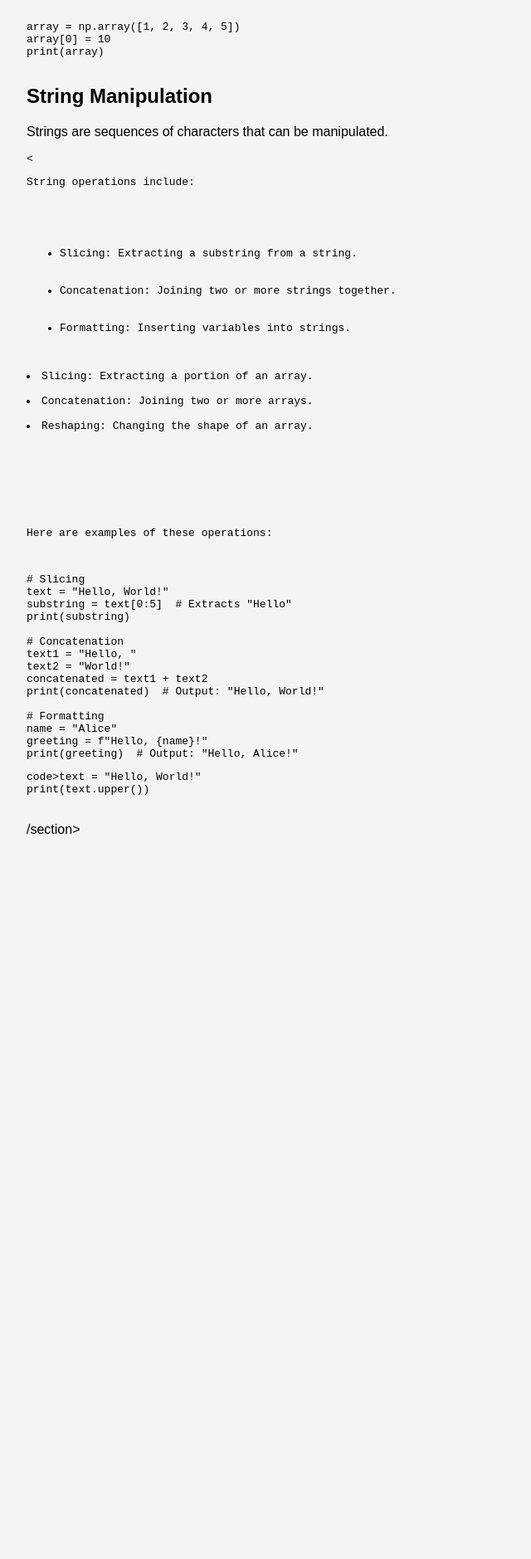
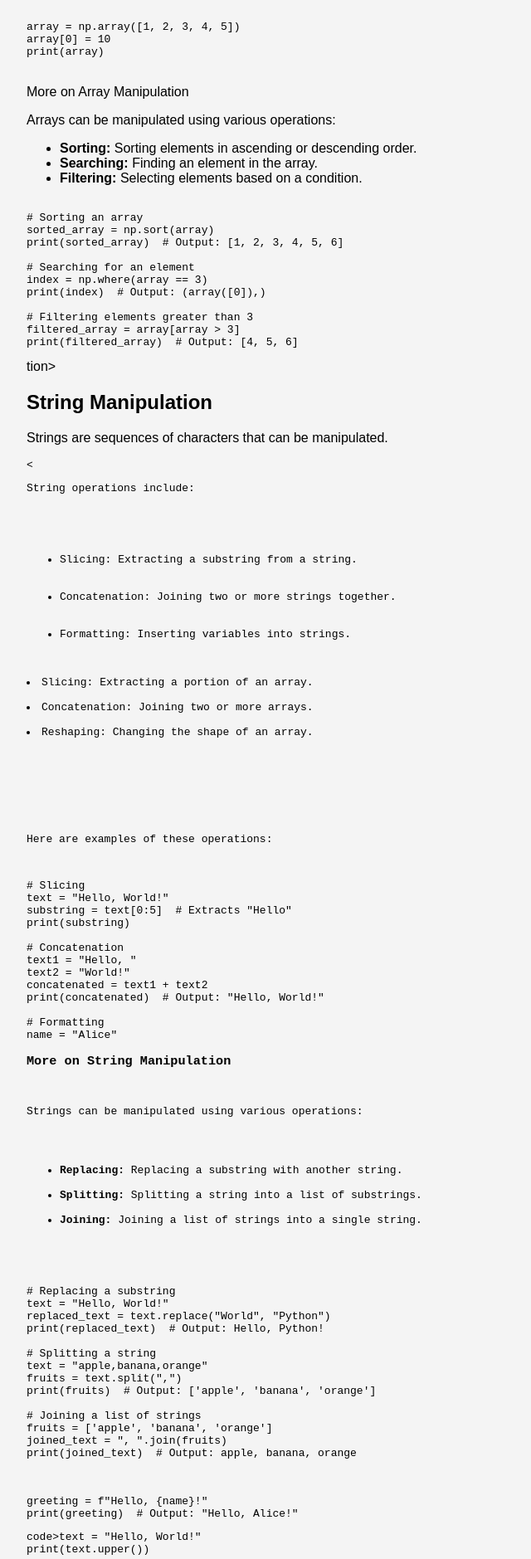
Before and after one commit to Anurag2809/know-algo, a plain HTML site: page basics.html in a window 1280 px wide. Shown: the part 1081-2960 px from the top of the page at 83% size, without its empty margins (0-640 px from the left). Before the commit the page ends 2154 px from the top, so only its background shows below. Drawn offline with Linux system fonts and the light colour scheme.

Commit message:
Update basics.hmlEnhance basics.html with detailed explanations and examples

```diff
--- a/basics.html
+++ b/basics.html
@@ -52,7 +52,28 @@ array = np.array([1, 2, 3, 4, 5])
 array[0] = 10
 print(array)</code></pre>
     </section>
-    <section>
+    <sec
+<h3>More on Array Manipulation</h3>
+<p>Arrays can be manipulated using various operations:</p>
+<ul>
+<li><strong>Sorting:</strong> Sorting elements in ascending or descending order.</li>
+<li><strong>Searching:</strong> Finding an element in the array.</li>
+<li><strong>Filtering:</strong> Selecting elements based on a condition.</li>
+</ul>
+<pre><code>
+# Sorting an array
+sorted_array = np.sort(array)
+print(sorted_array)  # Output: [1, 2, 3, 4, 5, 6]
+
+# Searching for an element
+index = np.where(array == 3)
+print(index)  # Output: (array([0]),)
+
+# Filtering elements greater than 3
+filtered_array = array[array > 3]
+print(filtered_array)  # Output: [4, 5, 6]
+</code></pre>
+tion>
         <h2>String Manipulation</h2>
         <p>Strings are sequences of characters that can be manipulated.</p>
         <pre><
@@ -83,6 +104,30 @@ print(concatenated)  # Output: "Hello, World!"
 
 # Formatting
 name = "Alice"
+<h3>More on String Manipulation</h3>
+<p>Strings can be manipulated using various operations:</p>
+<ul>
+<li><strong>Replacing:</strong> Replacing a substring with another string.</li>
+<li><strong>Splitting:</strong> Splitting a string into a list of substrings.</li>
+<li><strong>Joining:</strong> Joining a list of strings into a single string.</li>
+</ul>
+<pre><code>
+# Replacing a substring
+text = "Hello, World!"
+replaced_text = text.replace("World", "Python")
+print(replaced_text)  # Output: Hello, Python!
+
+# Splitting a string
+text = "apple,banana,orange"
+fruits = text.split(",")
+print(fruits)  # Output: ['apple', 'banana', 'orange']
+
+# Joining a list of strings
+fruits = ['apple', 'banana', 'orange']
+joined_text = ", ".join(fruits)
+print(joined_text)  # Output: apple, banana, orange
+</code></pre>
+
 greeting = f"Hello, {name}!"
 print(greeting)  # Output: "Hello, Alice!"
 </code></pre>code>text = "Hello, World!"
```
